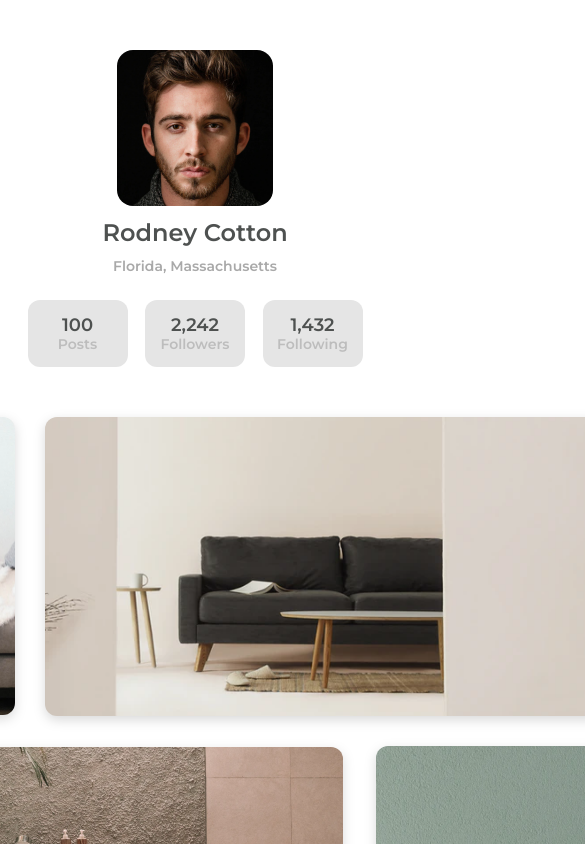
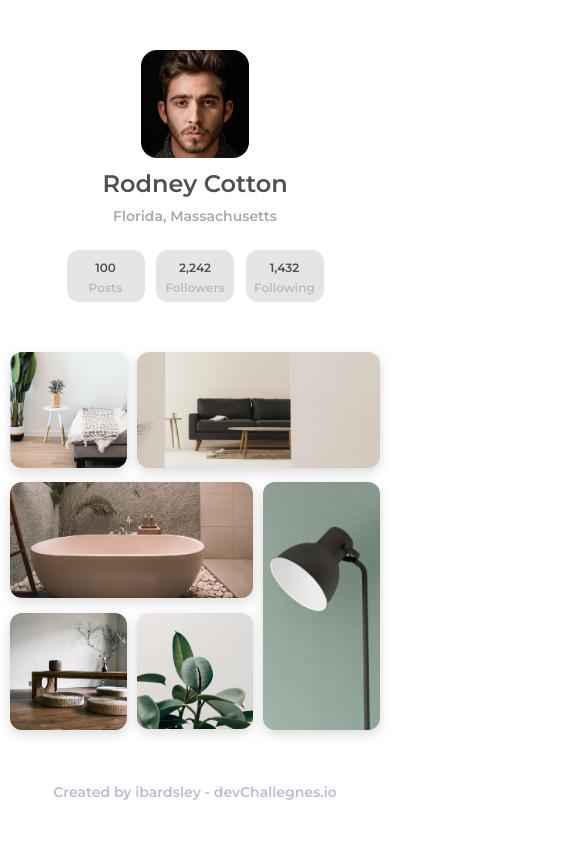
Before and after one commit to ibardsley/my-gallery-master, a plain HTML site: page index.html in a window 390 px wide. Shown: the top 844 px of the page, 585 px wide, since content can reach past the window. Drawn offline with Linux system fonts and the light colour scheme.

Commit message:
responsive updates

```diff
--- a/index.css
+++ b/index.css
@@ -96,13 +96,13 @@ h4 {
 .item1 {
     grid-column: 1 / span 1;
     grid-row: 1;
-    height: 299px;
-    width: 299px;
+    /* height: 299px;
+    width: 299px; */
 }
 
 .item1 > img {
     height: auto;
-    width: 100%;
+    max-width: 100%;
     border-radius: 12px;
     filter: drop-shadow(0px 4px 6px rgba(0, 0, 0, 0.15));
 }
@@ -110,12 +110,12 @@ h4 {
 .item2 {
     grid-column: 2 / span 2;
     grid-row: 1;
-    width: 629px;
-    height: 299px;
+    /* width: 629px;
+    height: 299px; */
   }
 
   .item2 > img {
-    width: 100%;
+    max-width: 100%;
     height: auto;
     border-radius: 12px;
     filter: drop-shadow(0px 4px 6px rgba(0, 0, 0, 0.15));
@@ -124,13 +124,13 @@ h4 {
   .item3 {
     grid-column: 1 / span 2;
     grid-row: 2;
-    width: 627px;
-    height: 299px;
+    /* width: 627px;
+    height: 299px;  */
   }
 
   .item3 > img {
     height: auto;
-    width: 100%;
+    max-width: 100%;
     border-radius: 12px;
     filter: drop-shadow(0px 4px 6px rgba(0, 0, 0, 0.15));
   }
@@ -138,13 +138,13 @@ h4 {
   .item4 {
     grid-column: 3;
     grid-row: 2 / span 2;
-    width: 297px;
-    height: 630px;
+    /* width: 297px;
+    height: 630px; */
   }
 
   .item4 > img {
     height: auto;
-    width: 100%;
+    max-width: 100%;
     border-radius: 12px;
     filter: drop-shadow(0px 4px 6px rgba(0, 0, 0, 0.15));
   }
@@ -152,12 +152,12 @@ h4 {
   .item5 {
     grid-column: 1 / span 1;
     grid-row: 3;
-    width: 299px;
-    height: 299px;
+    /* width: 299px;
+    height: 299px; */
   }
 
   .item5 > img {
-    width: 100%;
+    max-width: 100%;
     height: auto;
     border-radius: 12px;
     filter: drop-shadow(0px 4px 6px rgba(0, 0, 0, 0.15));
@@ -166,13 +166,13 @@ h4 {
   .item6 {
     grid-column: 2 / span 1;
     grid-row: 3;
-    width: 299px;
-    height: 299px;
+    /* width: 299px;
+    height: 299px; */
   }
 
   .item6 > img {
     height: auto;
-    width: 100%;
+    max-width: 100%;
     border-radius: 12px;
     filter: drop-shadow(0px 4px 6px rgba(0, 0, 0, 0.15));
   }
@@ -186,3 +186,47 @@ h4 {
     text-align: center;
     color: #B9BDCF;
   }
+
+  @media screen and (max-width: 1000px) {
+    .grid-container {
+        gap: 15px;
+        padding-bottom: 50px;
+        padding-left: 20px;
+        padding-right: 20px;
+    }
+  }
+
+  @media screen and (max-width: 541px) {
+
+    .grid-container {
+        padding-left: 10px;
+        padding-right: 10px;
+        gap: 10px;
+    }
+
+    .image {
+        height: 175px;
+    }
+
+    .profile {
+        width: 108px;
+        height: 108px;
+    }
+
+    .stats {
+        width: 280px;
+    }
+
+    .posts {
+        width: 78px;
+        height: 52px;
+    }
+
+    h4 {
+        font-size: 12px;
+    }
+
+    .social {
+        font-size: 12px;
+    }
+  }
--- a/index.html
+++ b/index.html
@@ -32,12 +32,12 @@
     </div>
 
     <div class="grid-container">
-        <div class="grid-item item1"><img src="photo1.png" alt="image"></div>
-        <div class="grid-item item2"><img src="photo2.png" alt="image"></div>
-        <div class="grid-item item3"><img src="photo3.png" alt="image"></div>
-        <div class="grid-item item4"><img src="photo4.png" alt="image"></div>
-        <div class="grid-item item5"><img src="photo6.png" alt="image"></div>
-        <div class="grid-item item6"><img src="photo5.png" alt="image"></div>
+        <div class="grid-item item1"><img src="photo1.png" alt="image" width="299" height="299"></div>
+        <div class="grid-item item2"><img src="photo2.png" alt="image" width="629" height="299"></div>
+        <div class="grid-item item3"><img src="photo3.png" alt="image" width="627" height="299"></div>
+        <div class="grid-item item4"><img src="photo4.png" alt="image" width="297" height="630"></div>
+        <div class="grid-item item5"><img src="photo6.png" alt="image" width="299" height="299"></div>
+        <div class="grid-item item6"><img src="photo5.png" alt="image" width="299" height="299"></div>
       </div>
 
       <footer>Created by ibardsley - devChallegnes.io</footer>
```
